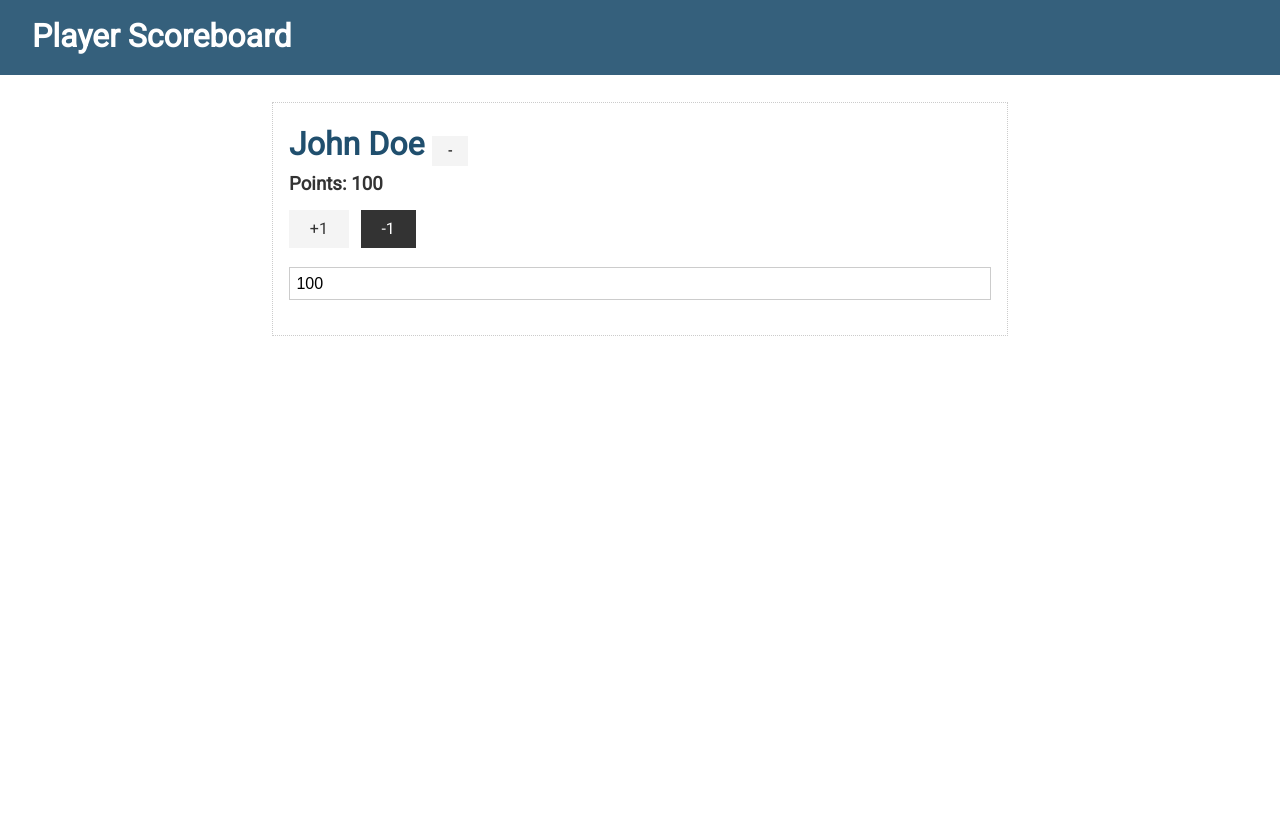
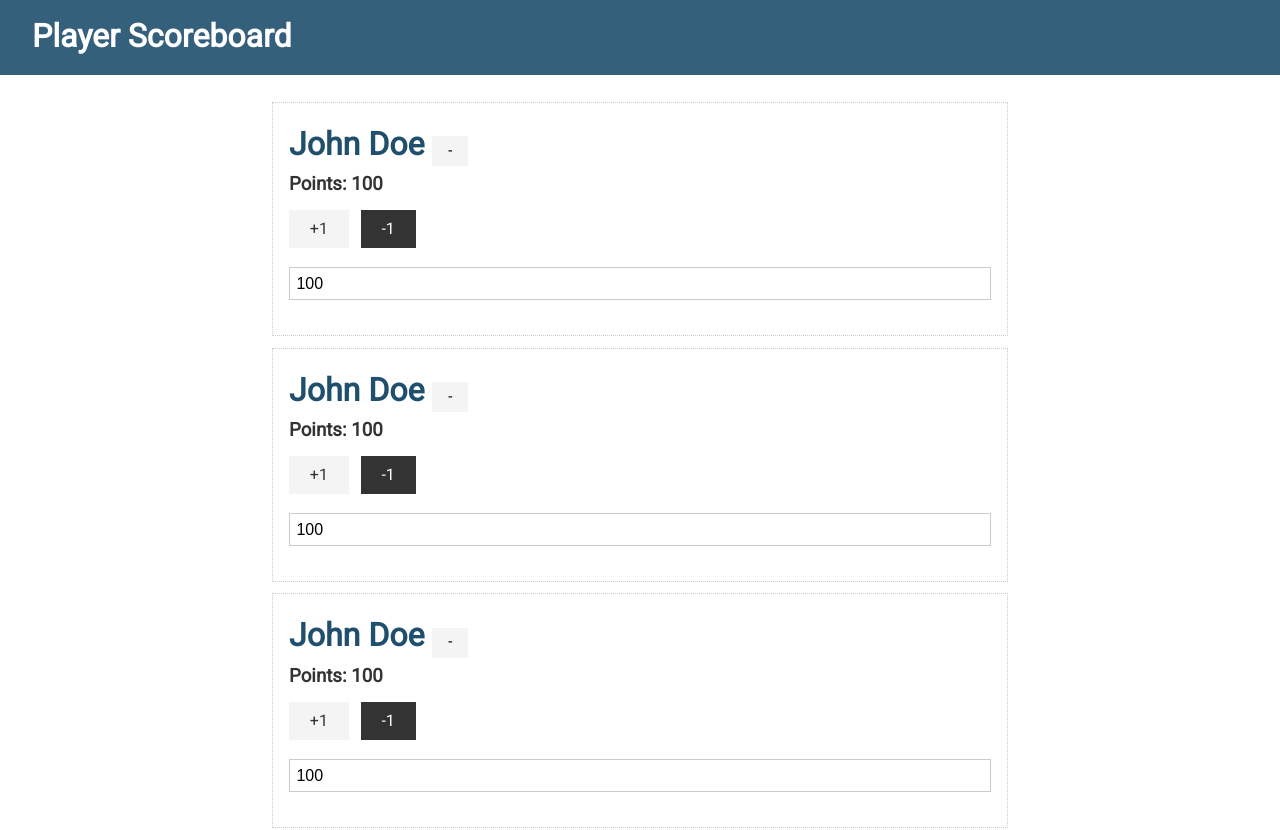
Before and after one commit to Annie-Huang/svelte-scoreboard, a Svelte app: page / in a window 1280 px wide. Shown: the top 830 px of the page. Before the commit the page ends 800 px from the top, so only its background shows below. Built offline with nearby package versions, Linux system fonts and the light colour scheme.

Commit message:
Remove Player logic and add basic logic for show and looping in App.svelte

```diff
--- a/src/App.svelte
+++ b/src/App.svelte
@@ -1,40 +1,30 @@
 <script>
     import Navbar from './Navbar.svelte';
+    import Player from './Player.svelte';
 
-	// export let name;
-	let name = "John Doe";
-	let points = 100;
-	let showControls = true;
-
-	const addPoint = () => (points += 1);
-	const removePoint = () => (points -= 1);
-	const toggleControls = () => (showControls = !showControls);
+    let players = [
+        {
+            name: "John Doe",
+            points: 53
+        },
+        {
+            name: "Sam Smith",
+            points: 45
+        },
+        {
+            name: "Sara Wilson",
+            points: 34
+        }
+    ];
 </script>
-
-<style>
-	h1 {
-		color: #204f6e;
-	}
-
-    h3 {
-        margin-bottom: 10px;
-    }
-</style>
 
 <Navbar />
 <div class="container">
-    <div class="card">
-        <h1>
-            {name}
-            <button class="btn btn-sm" on:click={toggleControls}>
-                {#if showControls}-{:else}+{/if}
-            </button>
-        </h1>
-        <h3>Points: {points}</h3>
-        {#if showControls}
-            <button class="btn" on:click={addPoint}>+1</button>
-            <button class="btn btn-dark" on:click={removePoint}>-1</button>
-            <input type="number" bind:value={points} />
-        {/if}
-    </div>
+    {#if players.length === 0}
+        <p>No Players</p>
+    {:else}
+        {#each players as player}
+            <Player />
+        {/each}
+    {/if}
 </div>
```
